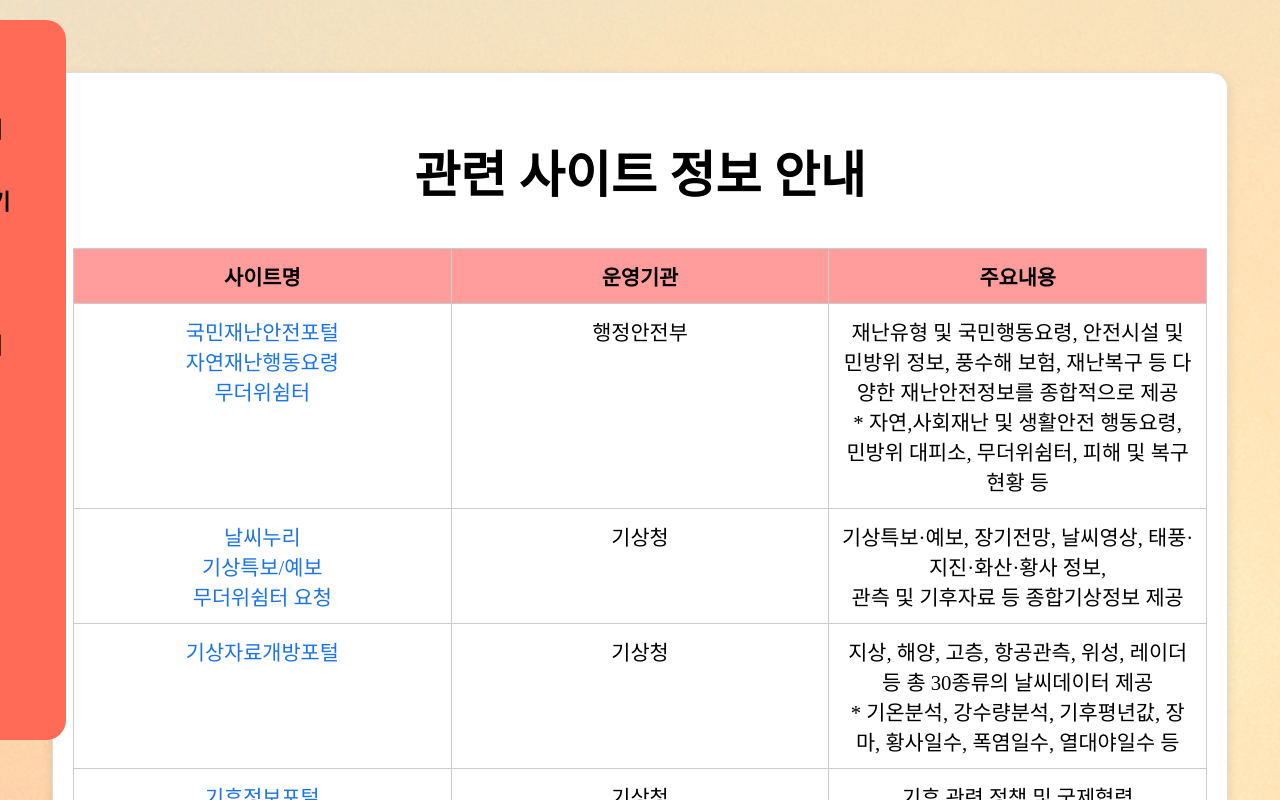
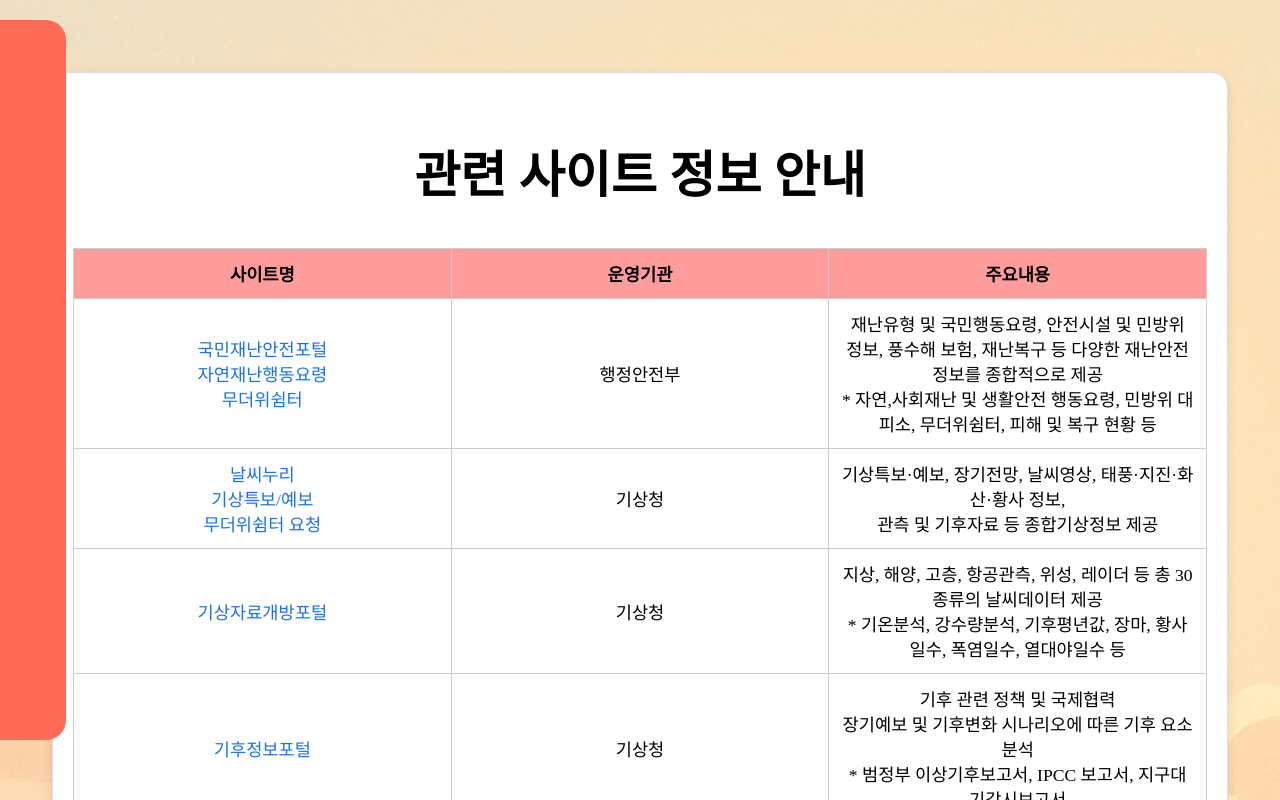
Before and after one commit to wjdgus9033/API-Team-Project, a React (Vite) app: page /about/relatedsite in a window 1280 px wide. Shown: the top 800 px of the page. Built offline with nearby package versions, Linux system fonts and the light colour scheme; no server answers.

Commit message:
css수정

```diff
--- a/src/components/about/relatedsite.css
+++ b/src/components/about/relatedsite.css
@@ -12,7 +12,7 @@
   border: 1px solid #ccc;
   padding: 12px;
   text-align: left;
-  vertical-align: top;
+  vertical-align: middle;
   text-align: center;
   word-break: break-word;
   white-space: normal;
--- a/src/components/home/home.css
+++ b/src/components/home/home.css
@@ -18,7 +18,7 @@
 
 .card.full {
   margin-bottom: 2rem;
-  padding: 10px 0 30px;
+  padding: 10px 0 10px;
 }
 
 .card-grid {
--- a/src/components/home/home.jsx
+++ b/src/components/home/home.jsx
@@ -12,10 +12,8 @@
       {/* 1. 상단 소개 카드 (가로 전체) */}
       <section className="card full">
         <h1>폭염 대응 정보 포털</h1>
-        <p>폭염 피해를 줄이기 위한 정보 제공 및 무더위쉼터 검색 서비스입니다.</p>
-        <ul>
-          <li>“무더위, 미리 대비합시다!”</li>
-        </ul>
+        <h4>폭염 피해를 줄이기 위한 정보 제공 및 무더위쉼터 검색 서비스입니다.</h4>
+        <h4>“무더위, 미리 대비합시다!”</h4>
 
       </section>
 
--- a/src/components/root/root.css
+++ b/src/components/root/root.css
@@ -38,7 +38,7 @@
   font-weight: bold;
   padding-top: 20px;
   padding-bottom: 20px;
-  padding-left: 50px;
+  padding-left: 30px;
 }
 .side-bar ul > li > button i {
   color: black;
--- a/src/components/root/root.jsx
+++ b/src/components/root/root.jsx
@@ -27,8 +27,7 @@
           </li>
           <li>
             <Link to="/shelters">
-              <i className="fa-solid fa-building-shield"></i> 쉼
-              터 찾기
+              <i className="fa-solid fa-building-shield"></i> 쉼 터 찾기
             </Link>
           </li>
           <li>
--- a/src/components/state/state.css
+++ b/src/components/state/state.css
@@ -65,7 +65,7 @@
     }
 
     table {
-        font-size: 1.3rem;
+        font-size: 1.1rem;
         /* 폰트 사이즈 조절 */
     }
 
--- a/src/components/state/state.jsx
+++ b/src/components/state/state.jsx
@@ -1,7 +1,7 @@
 import Loading from "./loading"; // 로딩 관련
 import "./state.css"
 import InOutChart from "./inoutChart"; // 외부 내부 차트
-import VictimTable from "./victimTable"; // 피해자 표
+import VictimTable from "./victimTable"; // 총 피해자 표
 import Total from "./statetotal"; // 총 피해자 수
 import useApiData from "./useApiData";
 
@@ -26,7 +26,7 @@
       <section className="cardall">
         <VictimTable rows={rows} />
         <div className="source">
-          ※ 출처: 행정안전부 통계연보 - 연도별 폭염 인명피해
+          ※ 출처: 행정안전부 통계연보 - 연도별 폭염 인명피해 (차트 및 표 데이터)
         </div>
       </section>
     </div >
```
